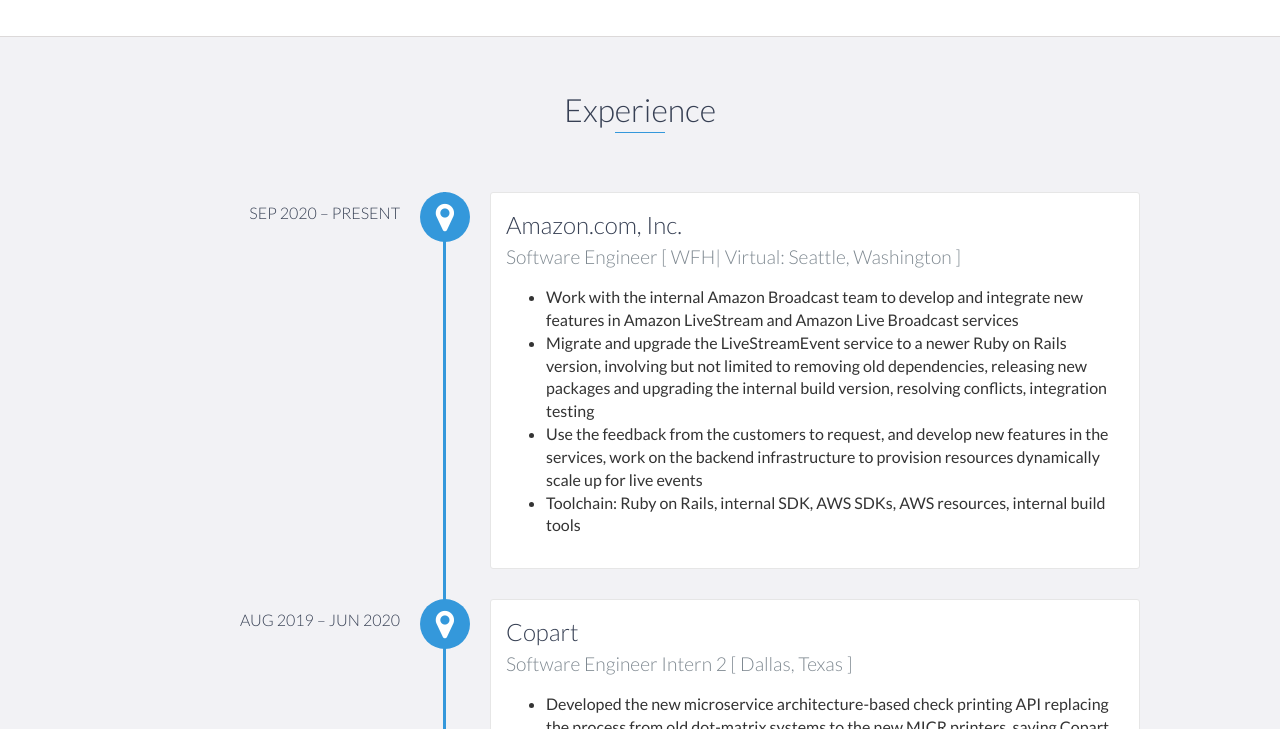
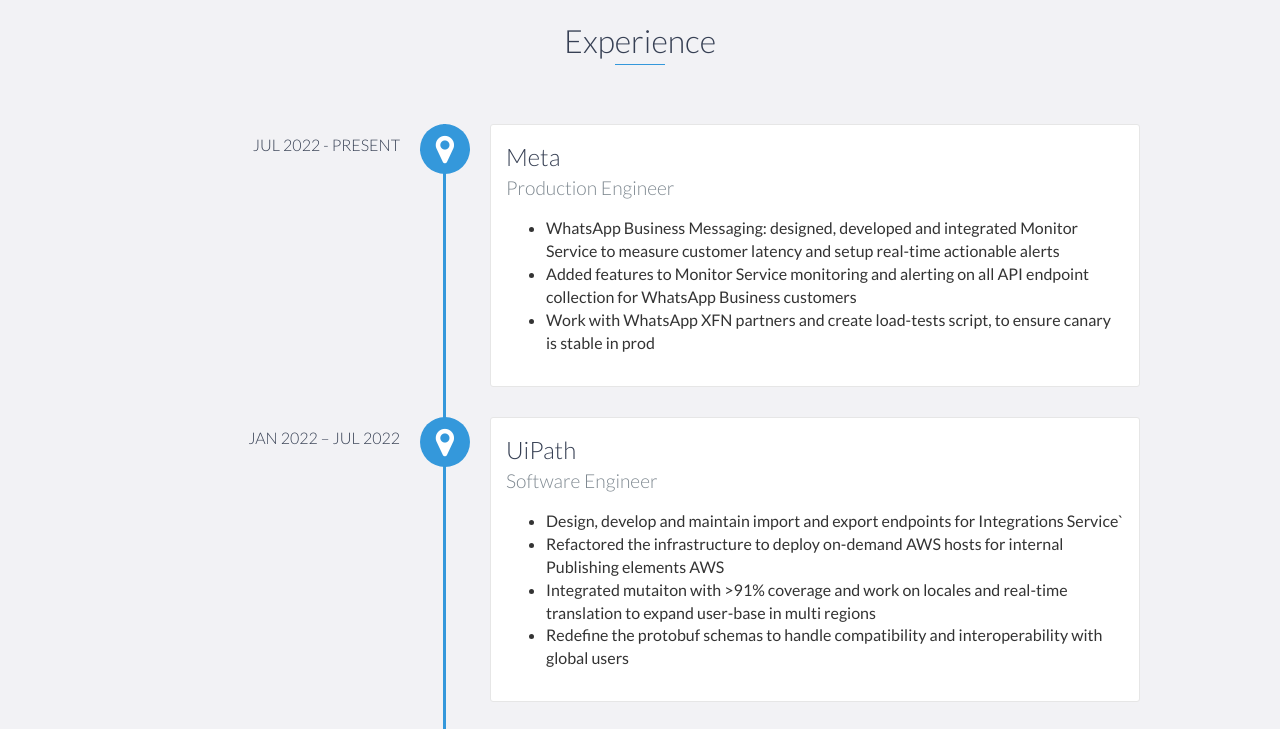
Before and after one commit to ssrishabh96/ssrishabh96.github.io, a website: page index.html in a window 1280 px wide. Shown: the part 1120-1849 px from the top of the page. Drawn offline with nearby package versions, Linux system fonts and the light colour scheme.

Commit message:
message: update resume and index page

```diff
--- a/index.html
+++ b/index.html
@@ -53,8 +53,8 @@
         <div id="lead-content">
             <h1>Rishabh Agrawal</h1>
             <h3> <i>(Pronounciation: Rishab like Bishop)</i> </h3>
-            <h2>Software Engineer @Amazon.com, Inc. </h2>
-            <a href="/Rishabh_Agrawal_Resume.pdf" target="_blank" class="btn-rounded-white" >Resume(Update: 2021)</a>
+            <h2>Production Engineer @Meta </h2>
+            <a href="/Rishabh_Agrawal_Resume.pdf" target="_blank" class="btn-rounded-white" >Resume(Updated: Nov 2022)</a>
         </div>
         <!-- End #lead-content -->
 
@@ -77,10 +77,10 @@
                 </div>
                 <div class="col-md-8" >
                     <p align="justify">
-                        I am a Software engineer with experience building application(s) and the back-end infrastructure. My primary skills are development in Java Spring Boot, native Android SDK, RESTful APIs based on the event-driven microservices architecture. I thrive best in an agile-based environment, collective code ownership is something important to me in a work-place and I strive to work towards it.
+                        I am an engineer who likes to build. Once I create design, plan, I execute that plan and make it happen.
                         <br><br>
 
-						I am interested in solving digital challenges while learning new technologies, methodologies, and tools along the way. With an eye for detail, the motive to improvise the Software Development Life Cycle (SDLC) process efficient and improve the end-users' experience. The best way to guarantee a great user experience is to start from the user/customer and work your way backwards.
+						I like to solve digital challenges while learning new technologies, methodologies, and tools along the way. With an eye for detail, the motive to improvise the Software Development Life Cycle (SDLC) process efficient and improve the end-users' experience. The best way to guarantee a great user experience is to start from the user/customer and work your way backwards.
                         <br>
                     </p>
                 </div>
@@ -93,9 +93,48 @@
         <h2 class="heading">Experience</h2>
         <div id="experience-timeline">
 
-    <div data-date="SEP 2020 – PRESENT">
+            <div data-date="JUL 2022 - PRESENT">
+                <h3>Meta </h3>
+                <h4>Production Engineer</h4>
+                <p>
+                    <ul>
+                        <li>
+                        	WhatsApp Business Messaging: designed, developed and integrated Monitor Service to measure customer latency and setup real-time actionable alerts
+                        </li>
+                        <li>
+							Added features to Monitor Service monitoring and alerting on all API endpoint collection for WhatsApp Business customers
+						</li>
+						<li>
+							Work with WhatsApp XFN partners and create load-tests script, to ensure canary is stable in prod
+						</li>
+                    </ul>
+                </p>
+    </div>
+
+            <div data-date="JAN 2022 – JUL 2022">
+                <h3>UiPath </h3>
+                <h4>Software Engineer</h4>
+                <p>
+                    <ul>
+                        <li>
+                        	Design, develop and maintain import and export endpoints for Integrations Service`
+                        </li>
+                        <li>
+							Refactored the infrastructure to deploy on-demand AWS hosts for internal Publishing elements AWS
+						</li>
+						<li>
+							Integrated mutaiton with >91% coverage and work on locales and real-time translation to expand user-base in multi regions
+						</li>
+						<li>
+							Redefine the protobuf schemas to handle compatibility and interoperability with global users
+						</li>
+                    </ul>
+                </p>
+    </div>
+
+            <div data-date="SEP 2020 – JAN 2022">
                 <h3>Amazon.com, Inc. </h3>
-                <h4>Software Engineer [ WFH| Virtual: Seattle, Washington ]</h4>
+                <h4>Software Engineer</h4>
                 <p>
                     <ul>
                         <li>
```
